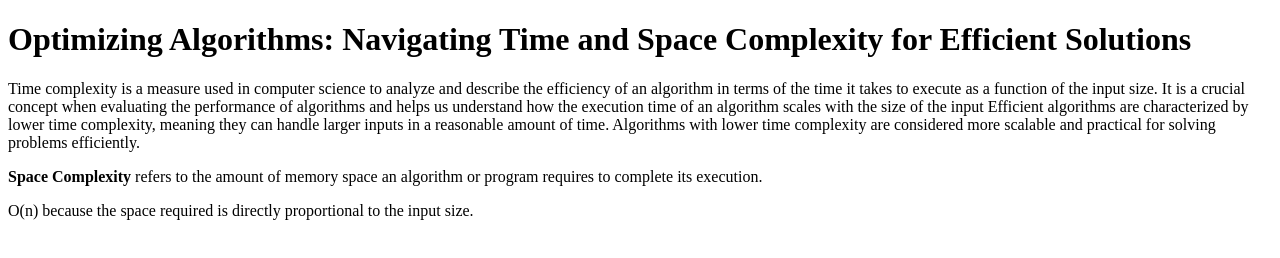
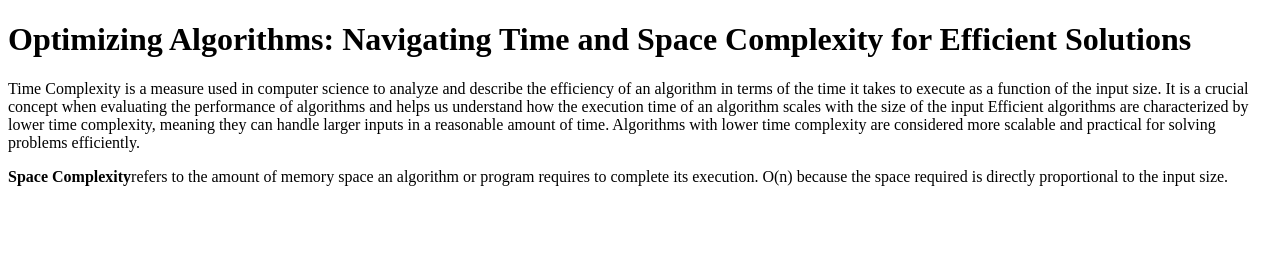
Before and after one commit to acciojob/time-and-space-complexity-Bhargavi-chenu, a website: page main.html in a window 1280 px wide. Drawn offline with Linux system fonts and the light colour scheme.

Commit message:
created a submission

```diff
--- a/main.html
+++ b/main.html
@@ -9,8 +9,8 @@
 <body>
 	<!-- the entire body must be written by student -->
 	<h1>Optimizing Algorithms: Navigating Time and Space Complexity for Efficient Solutions</h1>
-	<p> Time complexity is a measure used in computer science to analyze and describe the efficiency of an algorithm in terms of the time it takes to execute as a function of the input size. It is a crucial concept when evaluating the performance of algorithms and helps us understand how the execution time of an algorithm scales with the size of the input Efficient algorithms are characterized by lower time complexity, meaning they can handle larger inputs in a reasonable amount of time. Algorithms with lower time complexity are considered more scalable and practical for solving problems efficiently.</p>
-	<p><b>Space Complexity </b>refers to the amount of memory space an algorithm or program requires to complete its execution. </p>
+	<p> Time Complexity is a measure used in computer science to analyze and describe the efficiency of an algorithm in terms of the time it takes to execute as a function of the input size. It is a crucial concept when evaluating the performance of algorithms and helps us understand how the execution time of an algorithm scales with the size of the input Efficient algorithms are characterized by lower time complexity, meaning they can handle larger inputs in a reasonable amount of time. Algorithms with lower time complexity are considered more scalable and practical for solving problems efficiently.</p>
+	<p><b>Space Complexity</b>refers to the amount of memory space an algorithm or program requires to complete its execution.
 O(n) because the space required is directly proportional to the input size.</p>
 
 	<script type="text/javascript" src="./script.js">
```
